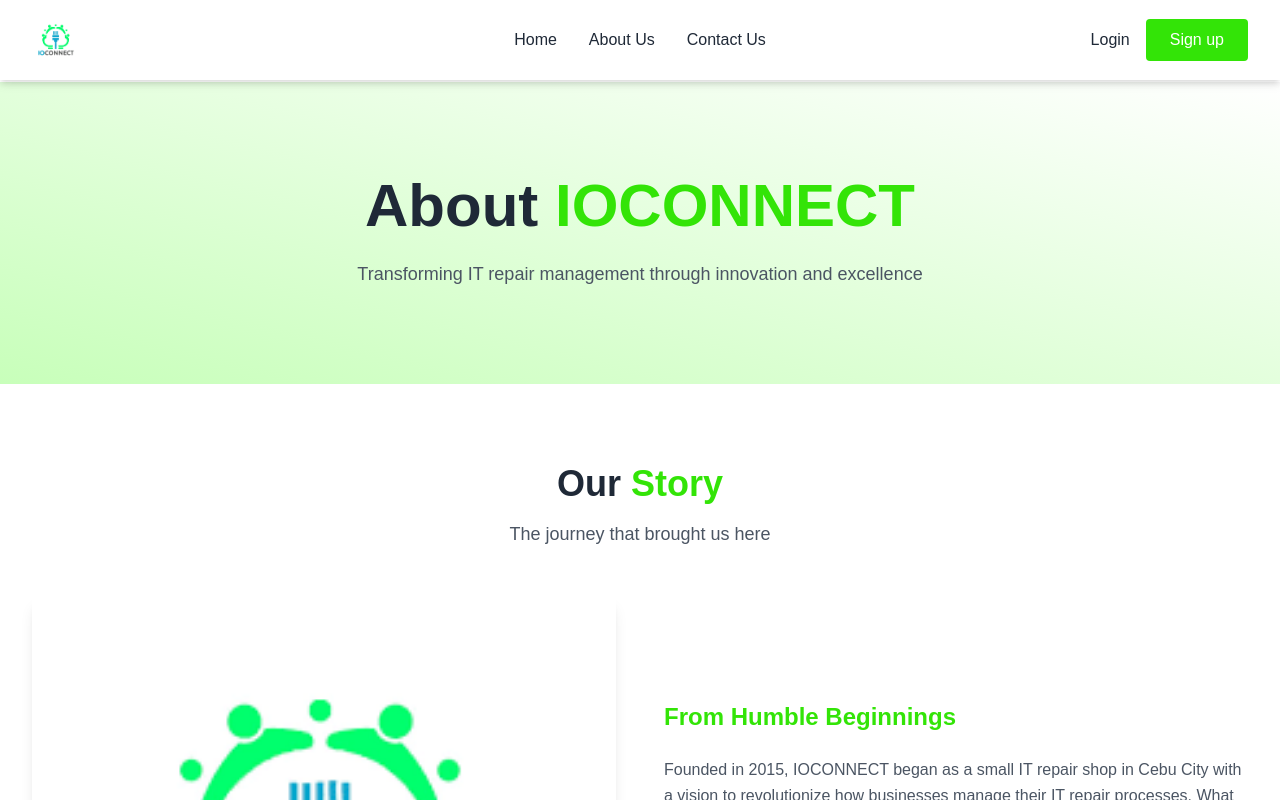
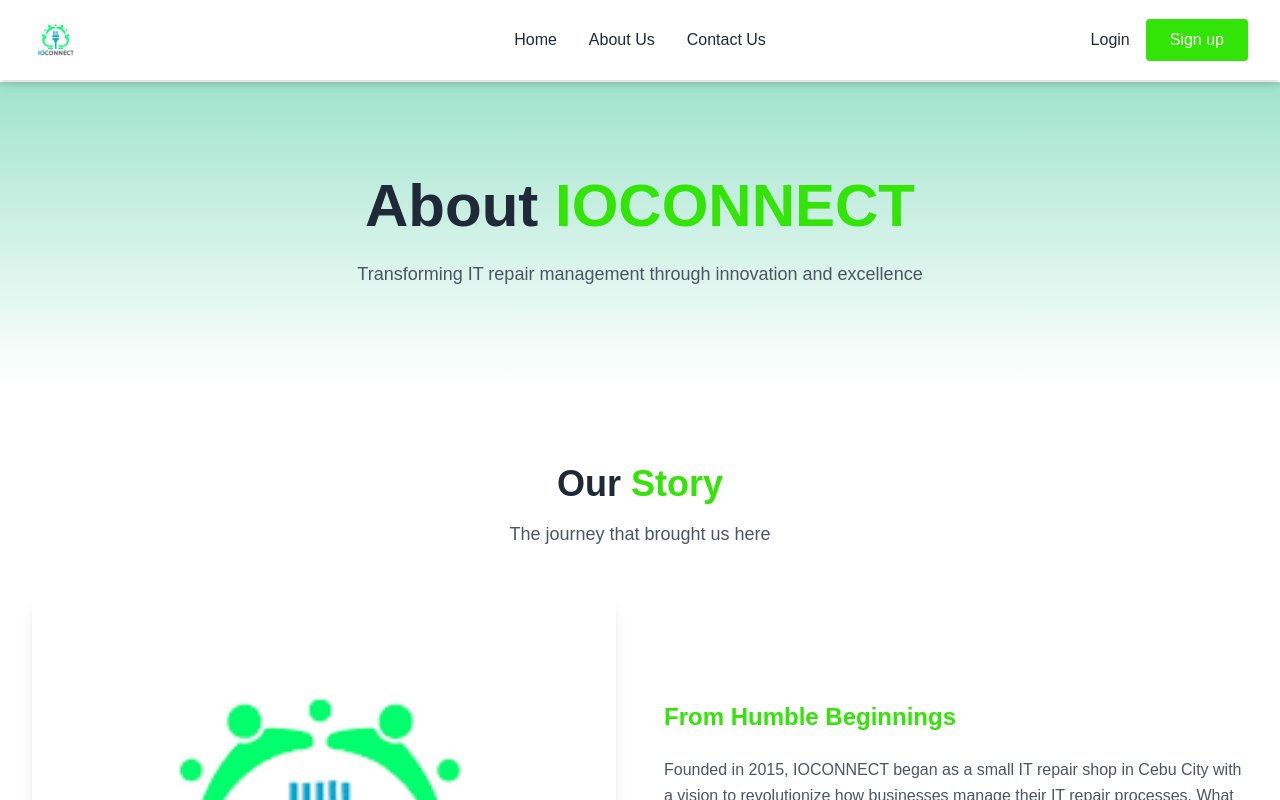
Before and after one commit to pawekz/SERV-IT-MANAGER, a React (Vite) app in the folder frontend/: page /about in a window 1280 px wide. Shown: the top 800 px of the page. Built offline with nearby package versions, Linux system fonts and the light colour scheme.

Commit message:
About Page Hero Section Color Gradient Changed

```diff
--- a/frontend/src/pages/AboutPage/AboutPage.jsx
+++ b/frontend/src/pages/AboutPage/AboutPage.jsx
@@ -9,7 +9,12 @@ const AboutPage = () => {
 
             <main className="mt-20">
                 {/* Hero Section */}
-                <section className="bg-gradient-to-tr from-[rgba(93,255,53,0.34)] to-white py-24 text-center">
+                <section
+                    className="py-24 text-center"
+                    style={{
+                        background: "linear-gradient(180deg, rgba(16, 185, 129, 0.4) 0%, rgba(255, 255, 255, 0.5) 100%)"
+                    }}
+                >
                     <div className="max-w-7xl mx-auto px-8">
                         <div>
                             <h1 className="text-4xl md:text-5xl lg:text-6xl font-bold mb-6 text-gray-800">
@@ -21,6 +26,7 @@ const AboutPage = () => {
                         </div>
                     </div>
                 </section>
+
 
                 {/* Our Story Section */}
                 <section className="py-20 bg-white">
```
